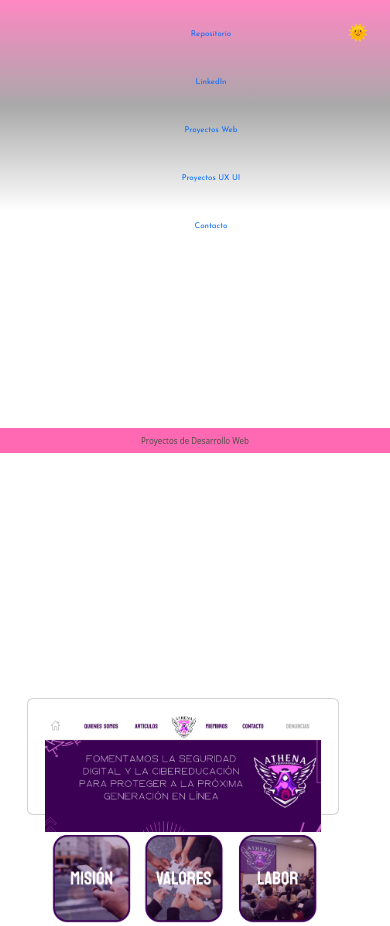
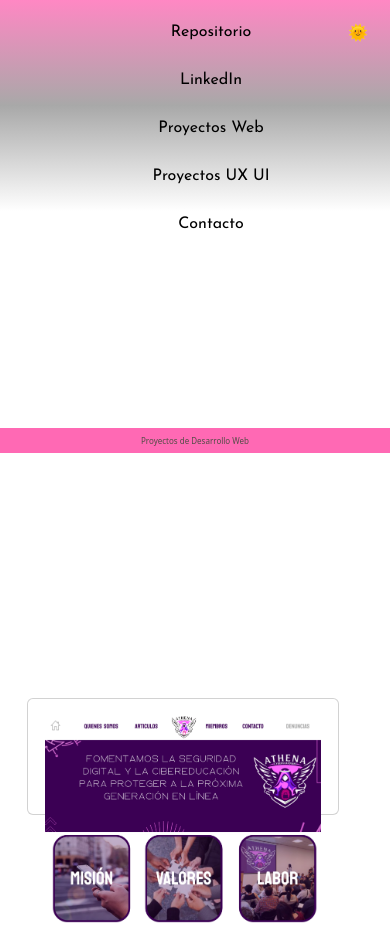
Before and after one commit to RominaGaite/RominaGaite.github.io, a plain HTML site: page index.html in a window 390 px wide. Shown: the top 926 px of the page. Drawn offline with nearby package versions, Linux system fonts and the light colour scheme.

Commit message:
Update estilos.css

```diff
--- a/estilos.css
+++ b/estilos.css
@@ -22,6 +22,7 @@ a{
     font-size: 1.5rem;
     font-family: "Josefin Sans", sans-serif;
     text-decoration: none;
+    color:black;
 }
 
 /*seccion texto maquina de escribir*/
@@ -207,7 +208,8 @@ body.modo-oscuro {
         height: 25vh;
     }
     a {
-        font-size: .5rem;
+        font-size: 1rem;
+        color:black;
     }
     .texto-maquina {
         font-size: .8rem;
```
